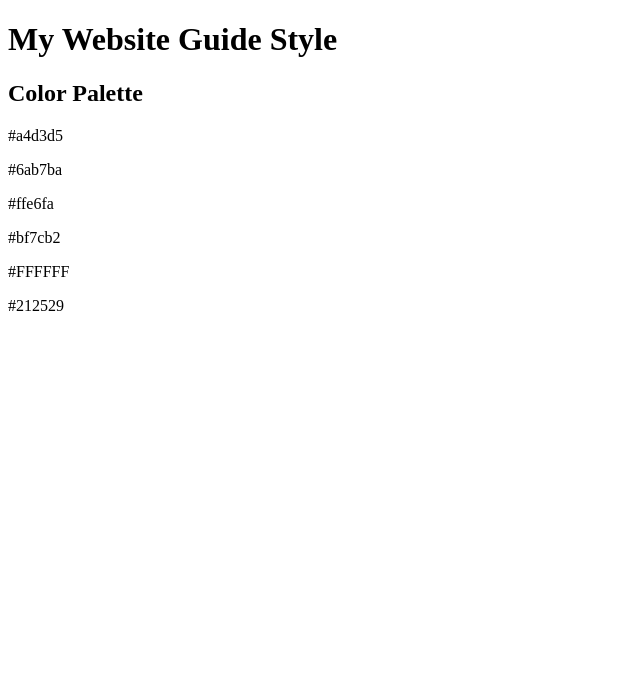
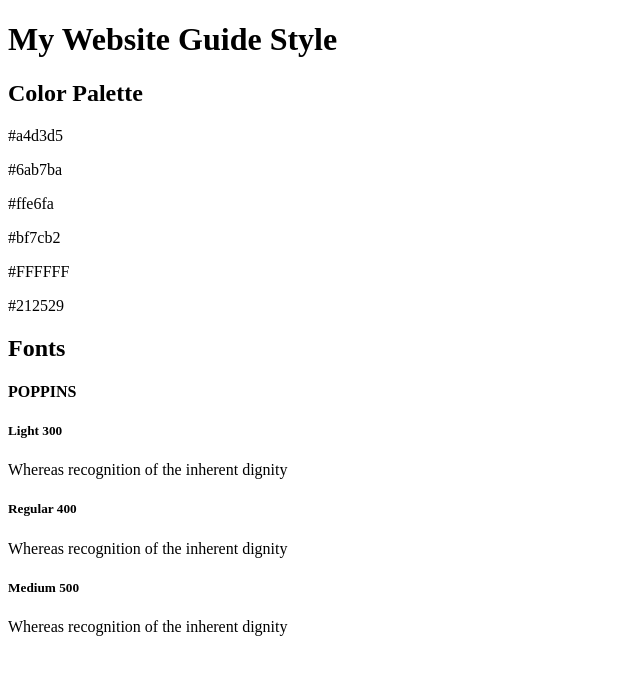
Before and after one commit to VanyaMark/website-design-system-starting, a plain HTML site: page index.html in a window 1280 px wide. Shown: the whole page, without its empty margins (0-640 px from the left). Drawn offline with Linux system fonts and the light colour scheme.

Commit message:
working on fonts section

```diff
--- a/index.html
+++ b/index.html
@@ -32,3 +32,19 @@
     <p>#212529</p>
   </div>
 </section>
+<section id="fonts">
+  <h2>Fonts</h2>
+  <h4>POPPINS</h4>
+  <div>
+    <h5>Light 300</h5>
+    <p>Whereas recognition of the inherent dignity</p>
+  </div>
+  <div>
+    <h5>Regular 400</h5>
+    <p>Whereas recognition of the inherent dignity</p>
+  </div>
+  <div>
+    <h5>Medium 500</h5>
+    <p>Whereas recognition of the inherent dignity</p>
+  </div>
+</section>
```
